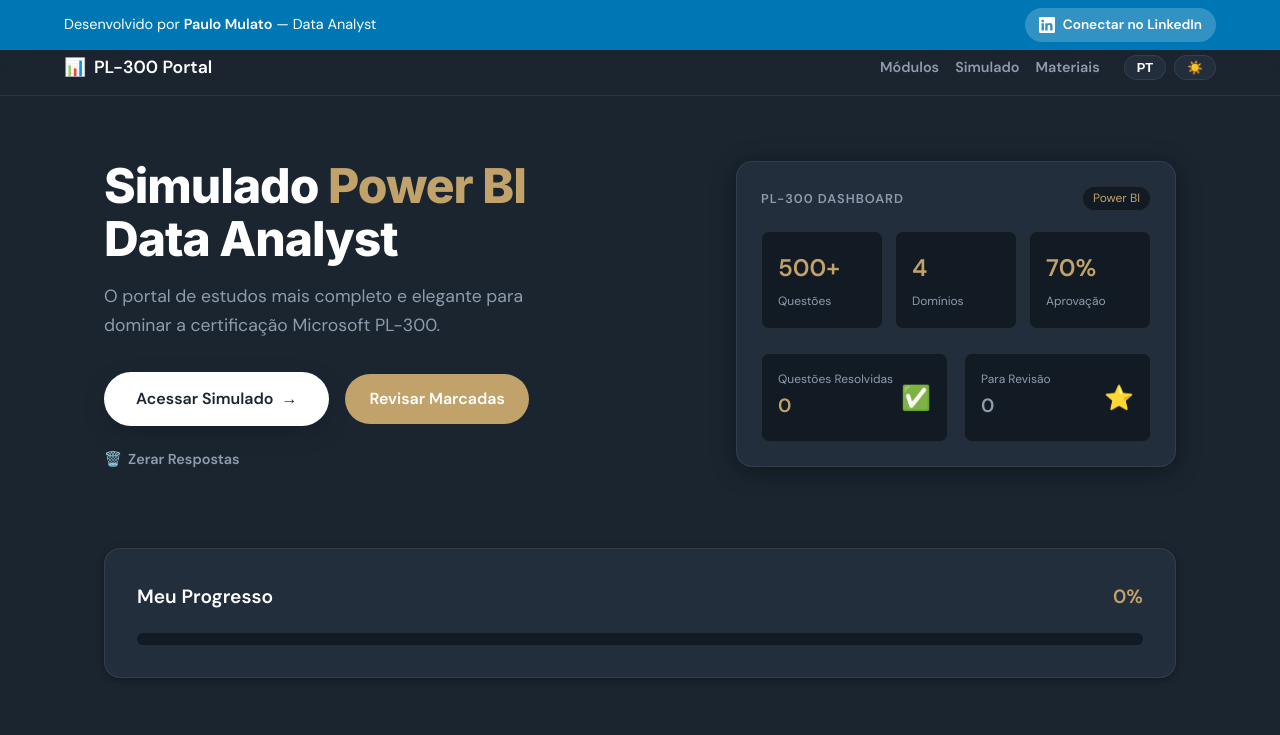
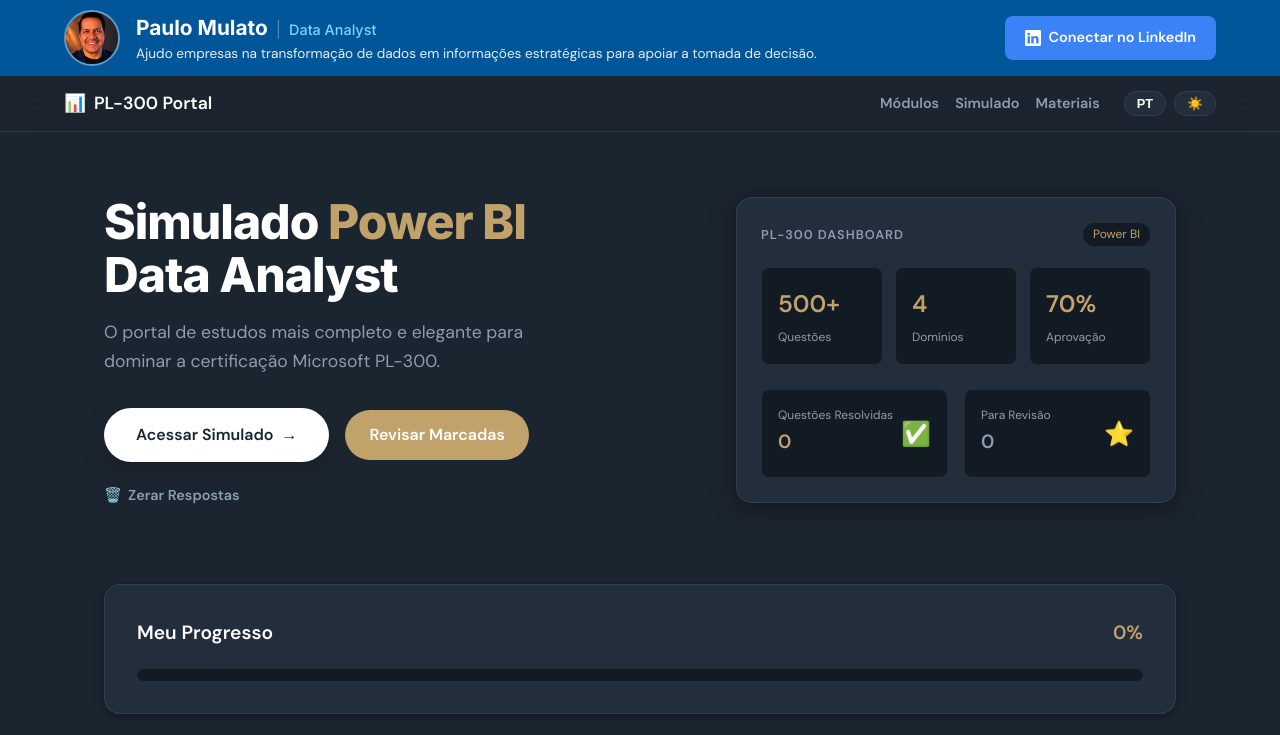
Before and after one commit to paulomulato-ux/pl300, a website: page index.html in a window 1280 px wide. Shown: the top 735 px of the page. Drawn offline with Linux system fonts and the light colour scheme.

Commit message:
feat: add user profile picture and bio to top banner

```diff
--- a/index.html
+++ b/index.html
@@ -201,9 +201,17 @@
     <!-- TOP CTA BANNER -->
     <div class="top-cta-banner">
         <div class="cta-banner-content">
-            <span class="cta-banner-text">
-                <span data-i18n="cta_dev">Desenvolvido por</span> <strong>Paulo Mulato</strong> — Data Analyst
-            </span>
+            <div class="cta-profile">
+                <img src="paulo.jpg" alt="Paulo Mulato" class="cta-profile-img">
+                <div class="cta-profile-text">
+                    <div class="cta-profile-name">
+                        <span class="cta-name">Paulo Mulato</span>
+                        <span class="cta-separator">|</span>
+                        <span class="cta-role">Data Analyst</span>
+                    </div>
+                    <div class="cta-profile-bio" data-i18n="cta_bio">Ajudo empresas na transformação de dados em informações estratégicas para apoiar a tomada de decisão.</div>
+                </div>
+            </div>
             <a href="https://www.linkedin.com/in/paulomulato/" target="_blank" class="btn-linkedin">
                 <svg xmlns="http://www.w3.org/2000/svg" width="16" height="16" fill="currentColor" viewBox="0 0 16 16">
                     <path d="M0 1.146C0 .513.526 0 1.175 0h13.65C15.474 0 16 .513 16 1.146v13.708c0 .633-.526 1.146-1.175 1.146H1.175C.526 16 0 15.487 0 14.854V1.146zm4.943 12.248V6.169H2.542v7.225h2.401zm-1.2-8.212c.837 0 1.358-.554 1.358-1.248-.015-.709-.52-1.248-1.342-1.248-.822 0-1.359.54-1.359 1.248 0 .694.521 1.248 1.327 1.248h.016zm4.908 8.212V9.359c0-.216.016-.432.08-.586.173-.431.568-.878 1.232-.878.869 0 1.216.662 1.216 1.634v3.865h2.401V9.25c0-2.22-1.184-3.252-2.764-3.252-1.274 0-1.845.7-2.165 1.193v.025h-.016a5.54 5.54 0 0 1 .016-.025V6.169h-2.4c.03.678 0 7.225 0 7.225h2.4z"/>
@@ -219,9 +227,9 @@
             left: 0;
             right: 0;
             z-index: 1001;
-            background: #0077b5;
+            background: #005699;
             color: #fff;
-            padding: 8px 5%;
+            padding: 10px 5%;
             font-size: 0.9rem;
             display: flex;
             justify-content: center;
@@ -230,34 +238,79 @@
             display: flex;
             align-items: center;
             gap: 24px;
-            max-width: 1200px;
             width: 100%;
             justify-content: space-between;
+        }
+        .cta-profile {
+            display: flex;
+            align-items: center;
+            gap: 16px;
+            text-align: left;
+        }
+        .cta-profile-img {
+            width: 56px;
+            height: 56px;
+            border-radius: 50%;
+            object-fit: cover;
+            border: 2px solid rgba(255, 255, 255, 0.4);
+        }
+        .cta-profile-text {
+            line-height: 1.4;
+            font-family: 'Inter', sans-serif;
+        }
+        .cta-profile-name {
+            display: flex;
+            align-items: baseline;
+            gap: 8px;
+            margin-bottom: 2px;
+        }
+        .cta-name {
+            font-size: 1.3rem;
+            font-weight: 700;
+        }
+        .cta-separator {
+            color: rgba(255, 255, 255, 0.3);
+            font-size: 1rem;
+        }
+        .cta-role {
+            font-size: 0.9rem;
+            color: #7dd3fc;
+            font-weight: 500;
+        }
+        .cta-profile-bio {
+            font-size: 0.85rem;
+            color: rgba(255, 255, 255, 0.9);
+            font-family: 'DM Sans', sans-serif;
         }
         .btn-linkedin {
             display: flex;
             align-items: center;
             gap: 8px;
-            background: rgba(255, 255, 255, 0.2);
+            background: #3b82f6;
             color: #fff;
-            padding: 6px 14px;
-            border-radius: 100px;
+            padding: 10px 20px;
+            border-radius: 8px;
             font-weight: 600;
             transition: var(--ease);
-            font-size: 0.85rem;
+            font-size: 0.9rem;
+            white-space: nowrap;
         }
         .btn-linkedin:hover {
-            background: rgba(255, 255, 255, 0.3);
+            background: #2563eb;
             color: #fff;
             opacity: 1;
-            transform: translateY(-1px);
+            transform: translateY(-2px);
+            box-shadow: 0 4px 12px rgba(59, 130, 246, 0.4);
         }
-        .site-header { top: 40px; } /* Adjust because of banner */
-        .main-container { padding-top: 120px; }
+        .site-header { top: 76px; } /* Adjust because of banner */
+        .main-container { padding-top: 156px; }
         @media(max-width:700px) {
-            .cta-banner-content { flex-direction: column; gap: 8px; text-align: center; }
-            .site-header { top: 70px; }
-            .main-container { padding-top: 150px; }
+            .cta-banner-content { flex-direction: column; gap: 16px; text-align: center; }
+            .cta-profile { flex-direction: column; text-align: center; gap: 12px; }
+            .cta-profile-name { flex-direction: column; align-items: center; gap: 4px; }
+            .cta-separator { display: none; }
+            .site-header { top: 160px; }
+            .main-container { padding-top: 240px; }
         }
     </style>
 
@@ -555,6 +608,7 @@
             mat3: { pt: "Guia de Estudo", en: "Study Guide" },
             mat4: { pt: "README", en: "README" },
             cta_dev: { pt: "Desenvolvido por", en: "Developed by" },
+            cta_bio: { pt: "Ajudo empresas na transformação de dados em informações estratégicas para apoiar a tomada de decisão.", en: "I help companies transform data into strategic information to support decision-making." },
             cta_connect: { pt: "Conectar no LinkedIn", en: "Connect on LinkedIn" },
             btn_review: { pt: "Revisar Marcadas", en: "Review Marked" },
             btn_reset: { pt: "Zerar Respostas", en: "Reset Answers" }
```
Also changed, not shown: paulo.jpg (added).
